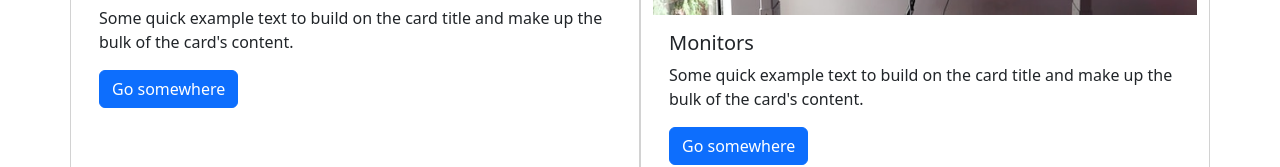
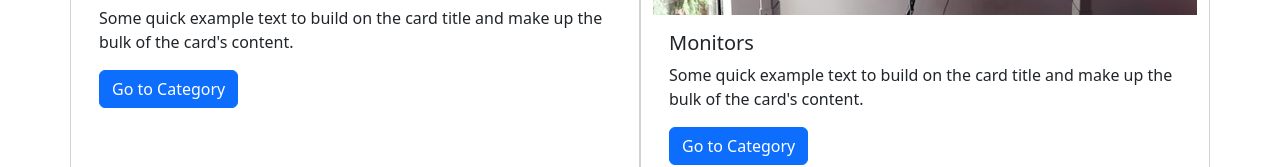
Before and after one commit to ShanchaiZ/MERN-ecommerce, a React (Create React App) app in the folder frontend/: page /home in a window 1280 px wide. Shown: the part 785-952 px from the top of the page. Built offline with nearby package versions, Linux system fonts and the light colour scheme.

Commit message:
The button was placed in a LinkContainer and redirected to product-list when created

```diff
--- a/frontend/src/components/CategoryCardComponent.js
+++ b/frontend/src/components/CategoryCardComponent.js
@@ -1,4 +1,5 @@
 import { Card, Button } from "react-bootstrap"
+import { LinkContainer } from "react-router-bootstrap";
 
 const CategoryCardComponent = ({ category, idx }) => {
     const images = [
@@ -21,7 +22,9 @@ const CategoryCardComponent = ({ category, idx }) => {
                     Some quick example text to build on the card title and make up the
                     bulk of the card's content.
                 </Card.Text>
-                <Button variant="primary">Go somewhere</Button>
+                <LinkContainer to="/product-list">
+                    <Button variant="primary">Go to Category</Button>
+                </LinkContainer>
             </Card.Body>
         </Card>
     );
```
